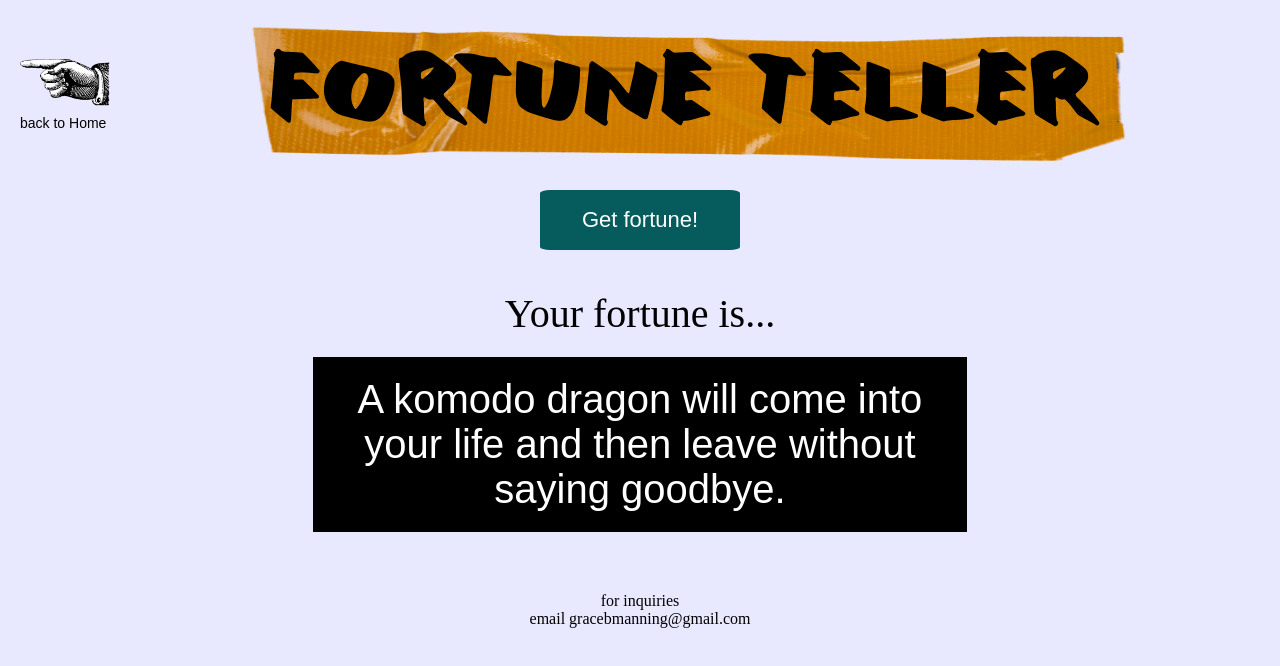
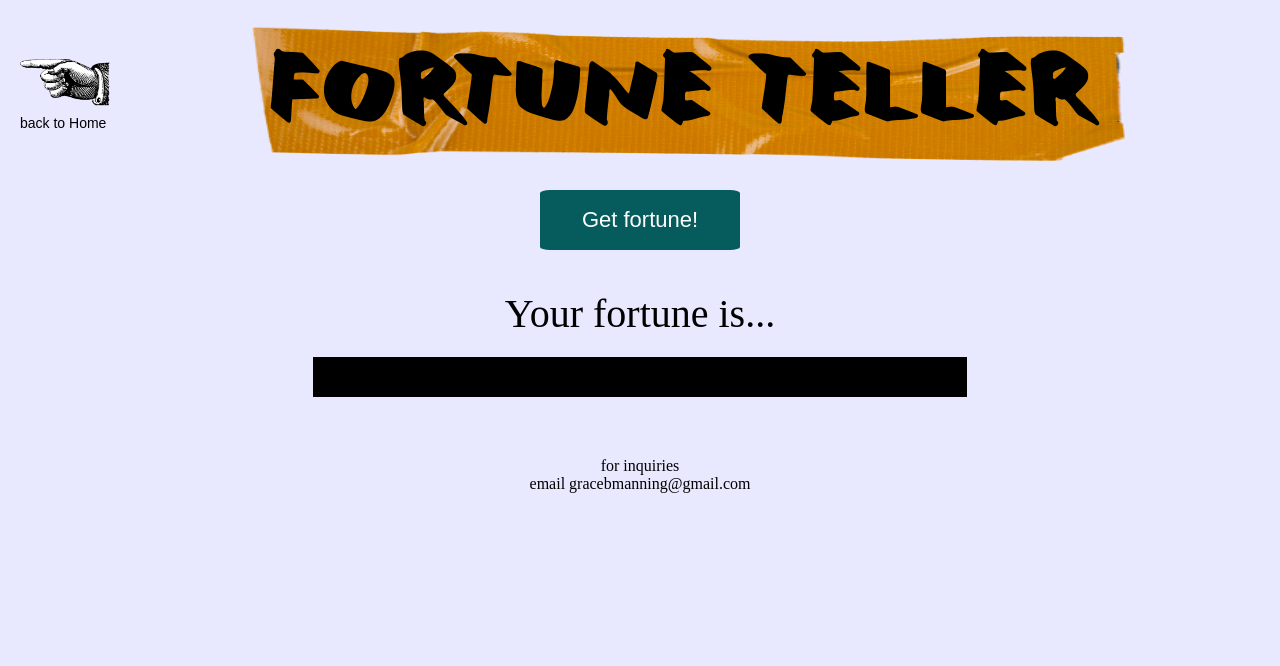
Before and after one commit to gracebmanning/grace-manning-v1, a React (Create React App) app: page /fortune-teller in a window 1280 px wide. Shown: the top 666 px of the page. Built offline with nearby package versions, Linux system fonts and the light colour scheme; a web font is replaced by a local one.

Commit message:
fortune teller functionality

```diff
--- a/src/components/FortuneTeller/fortunes.jsx
+++ b/src/components/FortuneTeller/fortunes.jsx
@@ -19,5 +19,5 @@ export const fortunesList = [
     "Soon you will enter a higher state of consciousness and there's no going back...say your goodbyes now.",
     "You will soon feel an intense urge to do arts-and-crafts...",
     "You will soon find yourself upside down -- don't panic! Go with the flow.",
-    "Bring tissues, your next pasta experience will be real, raw, and emotional."
+    "Bring tissues...your next pasta experience will be real, raw, and emotional."
 ]
--- a/src/components/FortuneTeller/fortuneteller.jsx
+++ b/src/components/FortuneTeller/fortuneteller.jsx
@@ -5,16 +5,18 @@ import { fortunesList } from "./fortunes";
 import orangetape from "../../images/tape2.png";
 import handbackbutton from "../../images/hand-pointing-left.png"
 
+var displayFortune = false;
 
 class FortuneTeller extends React.Component {
     constructor(props){
         super(props);
         this.state = {fortune: ""};
-
         this.handleClick = this.handleClick.bind(this);
     }
 
     handleClick(){
+        displayFortune = true;
+        // document.getElementById("fortune-text-box").style.backgroundColor="black";
         this.setState(fortune => (
             fortunesList[Math.floor(Math.random()*fortunesList.length)]
         ));
@@ -44,7 +46,9 @@ class FortuneTeller extends React.Component {
                         </button>
                         <div class="fortunes-wrapper">
                             <p class="your-fortune-is">Your fortune is...</p>
-                            <p class="fortune-text">{fortunesList[Math.floor(Math.random()*fortunesList.length)]}</p>
+                            <p class="fortune-text" id="fortune-text-box">
+                                {displayFortune ? fortunesList[Math.floor(Math.random()*fortunesList.length)] : null}
+                            </p>
                         </div>
                     </div>
                     <div class="fortunes-footer">
```
